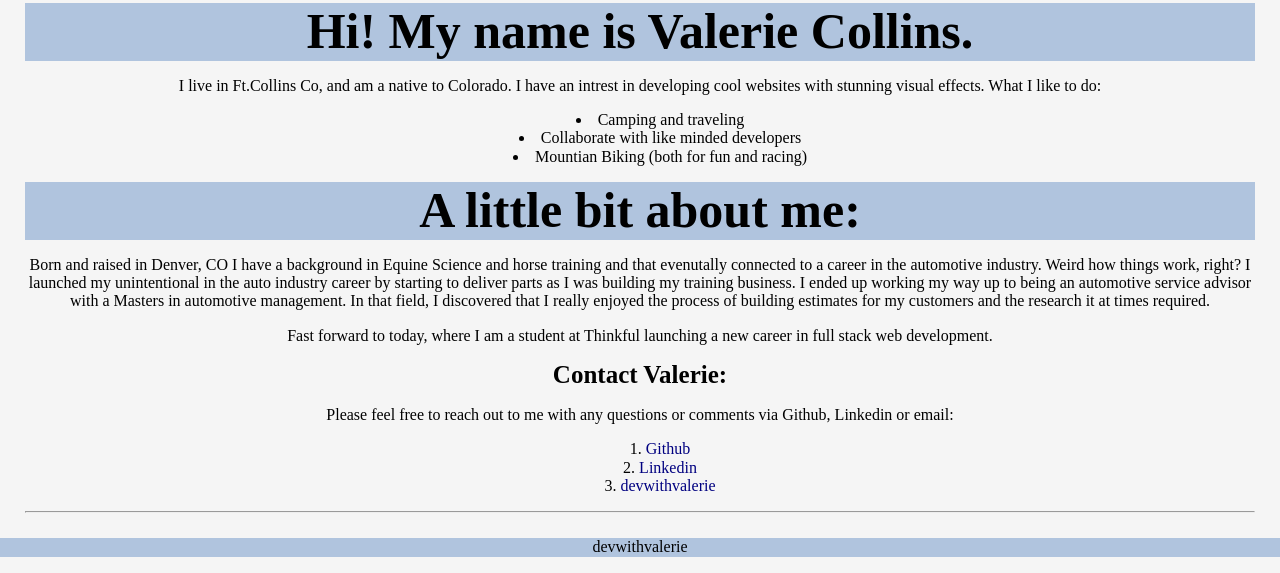
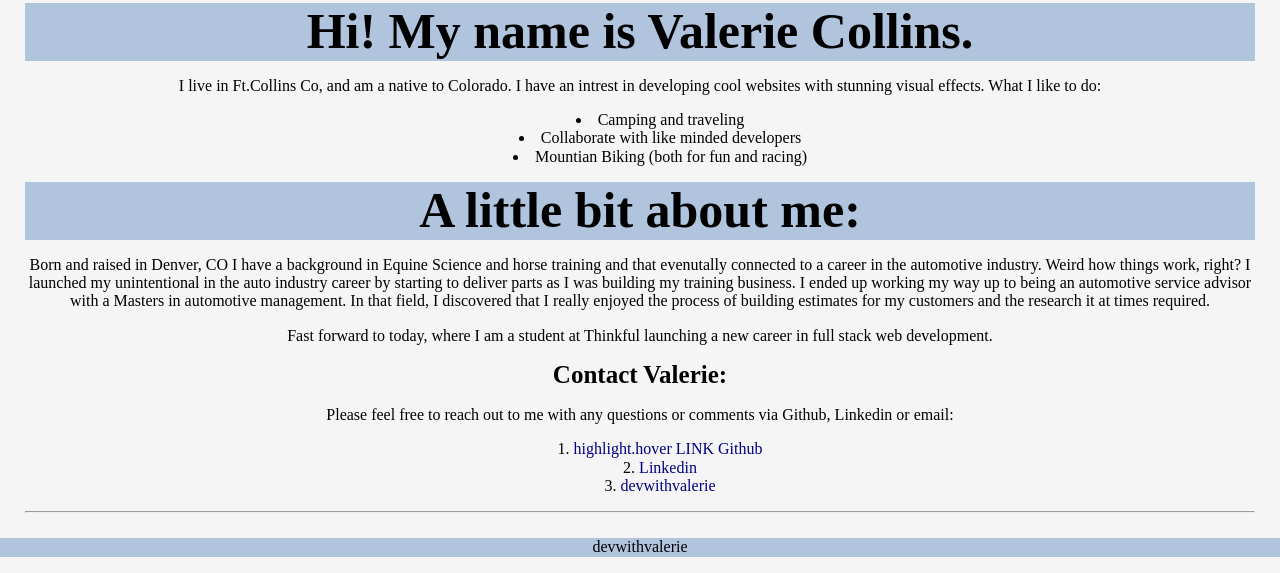
Before and after one commit to valerieacollins/Portfolio, a plain HTML site: page index.html in a window 1280 px wide. Shown: the part 830-1403 px from the top of the page. Drawn offline with nearby package versions, Linux system fonts and the light colour scheme.

Commit message:
Update index.html

```diff
--- a/index.html
+++ b/index.html
@@ -43,6 +43,7 @@
 
                 <ol>
                   <li>
+                            <a href="#highlight.hover">highlight.hover LINK</a>
                                       <a href="http://www.github.com/valerieacollins"  target= "\_blank">Github</a> </li>
 
        <li> <a href="http://www.linkedin.com/in/valerieacollins80" target="\_blank">Linkedin</a> </li>
```
